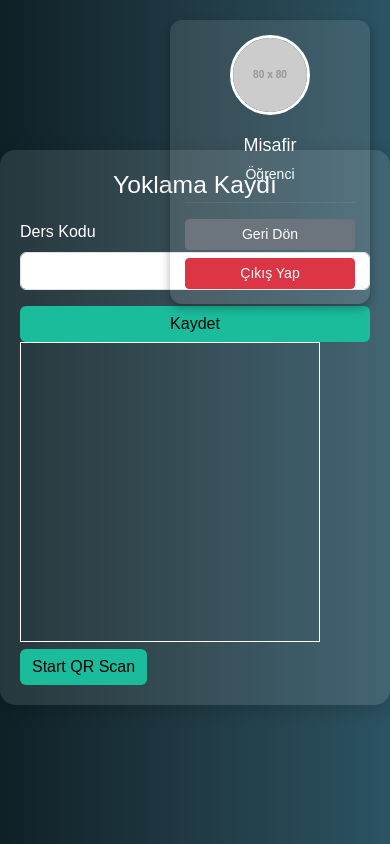
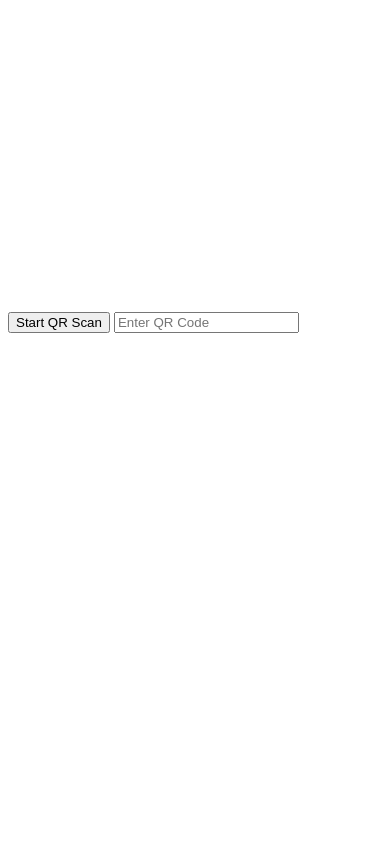
Before and after one commit to mahmodking55555/YoklamaTakipSistemi-, a plain HTML site: page student_dashboard.html in a window 390 px wide. Drawn offline with nearby package versions, Linux system fonts and the light colour scheme; placeholder pictures from the web are drawn by us.

Commit message:
Update student_dashboard.html

```diff
--- a/student_dashboard.html
+++ b/student_dashboard.html
@@ -4,130 +4,65 @@
     <meta charset="UTF-8">
     <meta name="viewport" content="width=device-width, initial-scale=1.0">
     <title>Öğrenci Paneli - Yoklama Sistemi</title>
-    <link href="https://cdn.jsdelivr.net/npm/bootstrap@5.3.0-alpha1/dist/css/bootstrap.min.css" rel="stylesheet">
     <script src="https://cdn.jsdelivr.net/npm/jsqr/dist/jsQR.js"></script>
     <style>
-        body {
-            background: linear-gradient(to right, #0f2027, #203a43, #2c5364);
-            color: #fff;
-            font-family: 'Poppins', sans-serif;
-        }
-
-        .profile-box {
-            position: fixed;
-            top: 20px;
-            right: 20px;
-            background: rgba(255, 255, 255, 0.1);
-            border-radius: 12px;
-            padding: 15px;
-            width: 200px;
-            text-align: center;
-            box-shadow: 0 4px 10px rgba(0, 0, 0, 0.3);
-        }
-
-        .profile-box img {
-            width: 80px;
-            height: 80px;
-            border-radius: 50%;
-            border: 3px solid #fff;
-            margin-bottom: 10px;
-        }
-
-        .profile-box h5 {
-            margin: 10px 0 5px;
-            font-size: 18px;
-        }
-
-        .container {
-            max-width: 600px;
-            margin-top: 150px;
-            padding: 20px;
-            background-color: rgba(255, 255, 255, 0.1);
-            border-radius: 15px;
-            box-shadow: 0 4px 20px rgba(0, 0, 0, 0.2);
-        }
-
-        h2 {
-            text-align: center;
-            margin-bottom: 20px;
-        }
-
-        .btn-info {
-            background-color: #1abc9c;
-            border: none;
-        }
-
-        .btn-info:hover {
-            background-color: #16a085;
-        }
-
-        #video {
-            width: 300px;
-            height: 300px;
-            border: 1px solid #fff;
-        }
+        /* Styles Here */
     </style>
 </head>
 <body>
-    <div class="profile-box">
-        <img src="https://via.placeholder.com/80" alt="Profile">
-        <h5 id="studentName"></h5>
-        <small>Öğrenci</small>
-        <hr style="border-color: rgba(255, 255, 255, 0.3);">
-        <a href="index.html" class="btn btn-secondary btn-sm w-100 mb-2">Geri Dön</a>
-        <button onclick="logout()" class="btn btn-danger btn-sm w-100">Çıkış Yap</button>
-    </div>
-
-    <div class="container">
-        <h2>Yoklama Kaydı</h2>
-        <form id="attendanceForm">
-            <div class="mb-3">
-                <label for="lectureCodeInput" class="form-label">Ders Kodu</label>
-                <input type="text" id="lectureCodeInput" class="form-control" required readonly>
-            </div>
-            <button type="button" id="submitAttendance" class="btn btn-info w-100">Kaydet</button>
-        </form>
-
-        <div id="qr-reader">
-            <video id="video"></video>
-            <button id="start-scan" class="btn btn-info">Start QR Scan</button>
-        </div>
+    <div id="qr-reader">
+        <video id="video" width="300" height="300"></video>
+        <button id="start-scan" class="btn btn-info">Start QR Scan</button>
+        <input type="text" id="lectureCodeInput" class="form-control" placeholder="Enter QR Code" readonly>
     </div>
 
     <script>
-        const currentUser = JSON.parse(localStorage.getItem("currentUser"));
-        document.getElementById("studentName").innerText = currentUser ? currentUser.fullName : "Misafir";
+        document.getElementById("start-scan").addEventListener("click", function () {
+            const video = document.getElementById('video');
+            const canvas = document.createElement('canvas');
+            const context = canvas.getContext('2d');
 
-        document.getElementById("submitAttendance").addEventListener("click", function () {
-            const enteredLectureCode = document.getElementById("lectureCodeInput").value.trim();
-            const lectureKeys = Object.keys(localStorage).filter(key => key.includes("_lecture_"));
+            navigator.mediaDevices.getUserMedia({ video: { facingMode: "environment" } })
+                .then(function (stream) {
+                    video.srcObject = stream;
+                    video.setAttribute('playsinline', true); // for mobile devices
+                    video.play();
 
-            let attendanceRegistered = false;
+                    requestAnimationFrame(scanQRCode);
+                })
+                .catch(function (err) {
+                    alert("Error accessing camera: " + err.message);
+                    console.error("Camera access error: ", err);
+                });
 
-            lectureKeys.forEach(key => {
-                const lectureData = JSON.parse(localStorage.getItem(key));
+            function scanQRCode() {
+                if (video.readyState === video.HAVE_ENOUGH_DATA) {
+                    canvas.height = video.videoHeight;
+                    canvas.width = video.videoWidth;
+                    context.drawImage(video, 0, 0, canvas.width, canvas.height);
 
-                if (lectureData.code === enteredLectureCode) {
-                    if (!lectureData.students.includes(currentUser.fullName)) {
-                        lectureData.students.push(currentUser.fullName);
-                        localStorage.setItem(key, JSON.stringify(lectureData));
-                        alert("Yoklama kaydedildi!");
+                    const imageData = context.getImageData(0, 0, canvas.width, canvas.height);
+                    const code = jsQR(imageData.data, canvas.width, canvas.height, {
+                        inversionAttempts: "dontInvert",
+                    });
+
+                    if (code) {
+                        document.getElementById("lectureCodeInput").value = code.data;
+                        stopScanner();
                     } else {
-                        alert("Zaten kayıtlısınız.");
+                        requestAnimationFrame(scanQRCode);
                     }
-                    attendanceRegistered = true;
+                } else {
+                    requestAnimationFrame(scanQRCode);
                 }
-            });
+            }
 
-            if (!attendanceRegistered) {
-                alert("Geçersiz ders kodu.");
+            function stopScanner() {
+                const stream = video.srcObject;
+                const tracks = stream.getTracks();
+                tracks.forEach(track => track.stop());
             }
         });
-
-        function logout() {
-            localStorage.removeItem("currentUser");
-            window.location.href = "index.html";
-        }
     </script>
 </body>
 </html>
```
